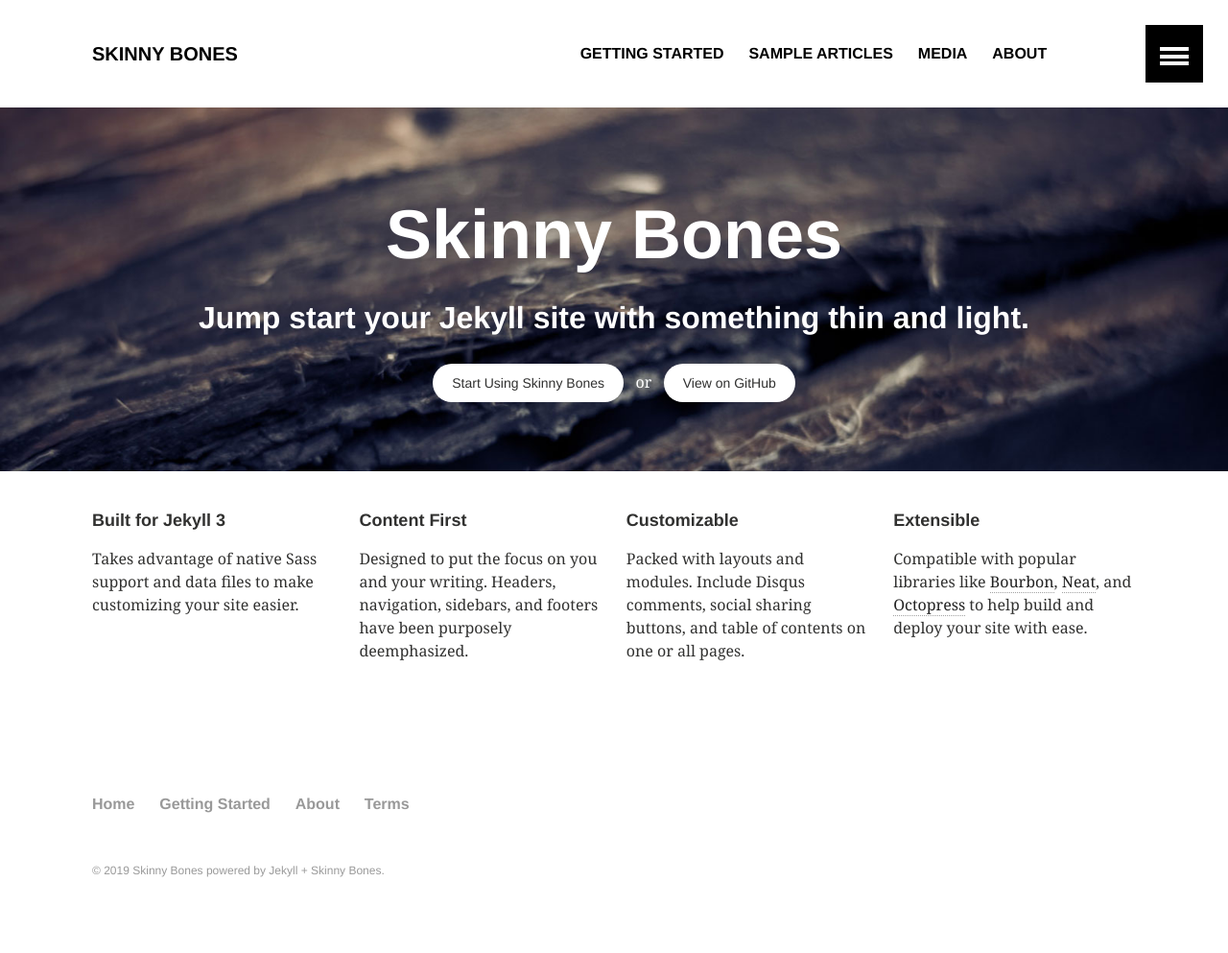
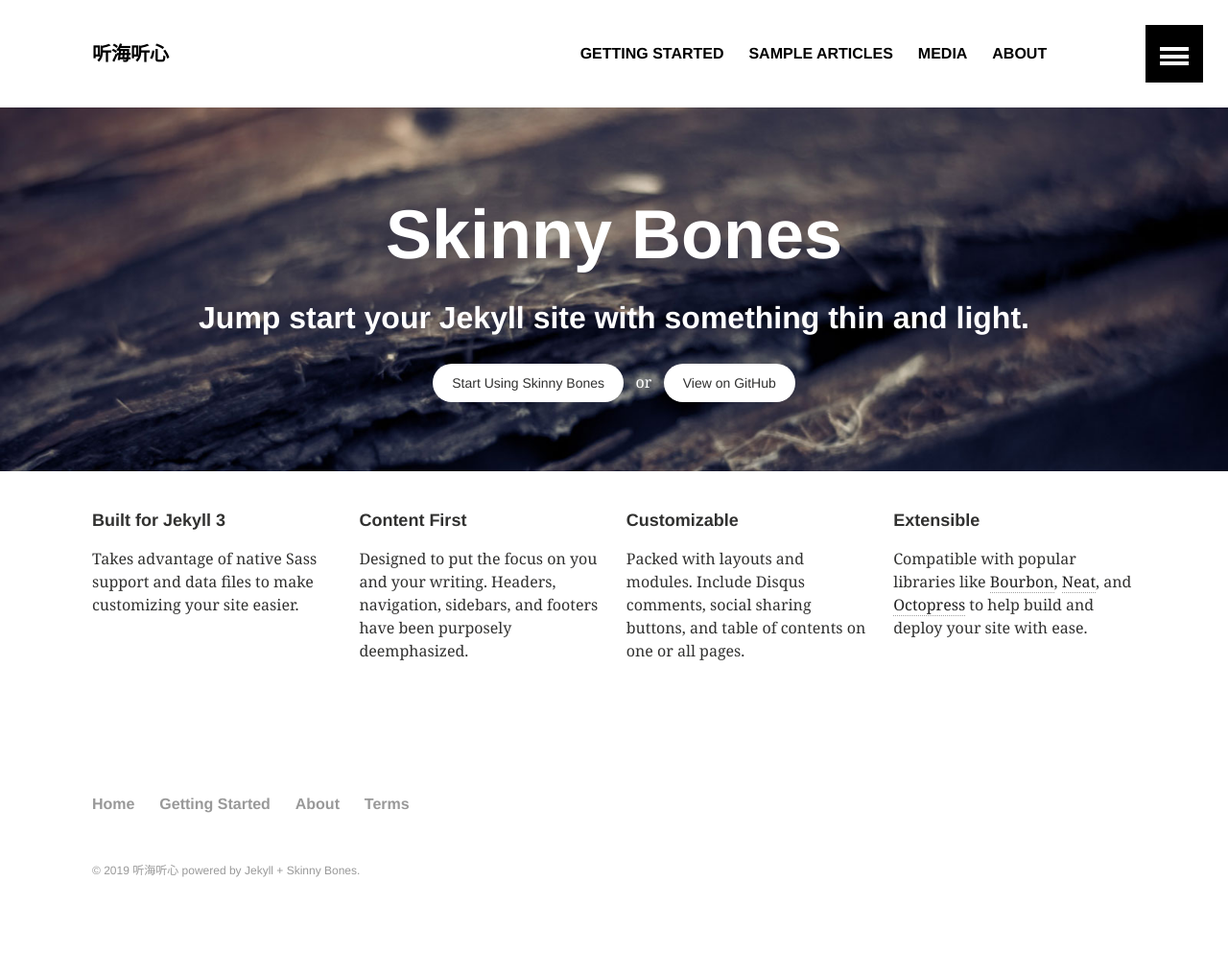
Before and after one commit to Ting-coder/Ting-coder.github.io, a Jekyll site: the page built from index.md, in a window 1280 px wide. Shown: the whole page at 96% size. Built offline with Jekyll 4.4.1, drawn with Linux system fonts in a browser that asks for light colours.

Commit message:
修改简介

```diff
--- a/_config.yml
+++ b/_config.yml
@@ -1,11 +1,11 @@
 # Site wide configuration
 
-title: "Skinny Bones"
-description: "A lightweight site starter for Jekyll"
+title: "听海听心"
+description: "个人站点尝试"
 logo: 120x120.gif
 teaser: 400x250.gif
 locale: en_US
-url: "https://mmistakes.github.io/skinny-bones-jekyll"
+url: "https://Ting-coder.github.io"
 feed:
   path: atom.xml
 
@@ -26,8 +26,8 @@ gems:
 
 # Site owner
 owner:
-  name: "Michael Rose"
-  web: "https://mademistakes.com"
+  name: "听海听心"
+  web: "https://Ting-coder.github.io"
   twitter: "mmistakes"
   bio: "Just another boring, tattooed, time traveling designer."
   avatar: "bio-photo.jpg" # 160x160 px image for author byline
```
